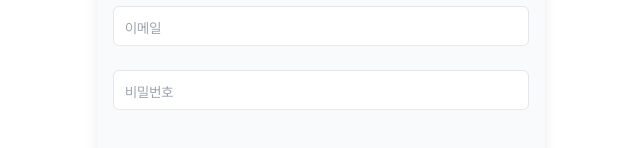
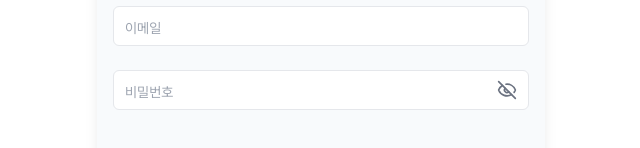
Before and after one commit to sunfivemin/DOT-DAILY, a Next.js app in the folder frontend/: page /login in a window 1280 px wide. Shown: the part 338-486 px from the top of the page, without its empty margins (319-959 px from the left). Built offline with nearby package versions, Linux system fonts and the light colour scheme; a web font is replaced by a local one.

Commit message:
feat: 로그인 페이지에 비밀번호 표시/숨김 토글 기능 추가

```diff
--- a/frontend/src/app/login/page.tsx
+++ b/frontend/src/app/login/page.tsx
@@ -4,6 +4,7 @@
 import { Input } from "@/components/ui/Input/Input";
 import { httpClient } from "@/lib/api/http";
 import { validateEmail, validatePassword } from "@/utils/vaildation";
+import { Eye, EyeOff } from "lucide-react";
 import Image from "next/image";
 import Link from "next/link";
 import { useRouter } from "next/navigation";
@@ -18,7 +19,12 @@
   const [email, setEmail] = useState("");
   const [password, setPassword] = useState("");
   const [errors, setErrors] = useState<FormErrors>({});
+  const [showPassword, setShowPassword] = useState(false);
   const router = useRouter();
+
+  const toggleShowPassword = () => {
+    setShowPassword(prev => !prev);
+  };
 
   const validateForm = (): boolean => {
     const newErrors: FormErrors = {};
@@ -93,8 +99,9 @@
             state={errors.email ? "error" : "default"}
             required
           />
+          <div className="relative">
             <Input
-            type="password"
+              type={showPassword ? "text" : "password"}
               label="비밀번호"
               placeholder="영문, 숫자, 특수문자 포함 8자 이상"
               value={password}
@@ -103,6 +110,19 @@
               state={errors.password ? "error" : "default"}
               required
             />
+            <button
+              type="button"
+              onClick={toggleShowPassword}
+              className="absolute right-3 top-1/2 -translate-y-1/2 text-gray-500 hover:text-gray-700"
+              aria-label={showPassword ? "비밀번호 숨기기" : "비밀번호 보기"}
+            >
+              {showPassword ? (
+                <Eye className="w-5 h-5" />
+              ) : (
+                <EyeOff className="w-5 h-5" />
+              )}
+            </button>
+          </div>
           <Button label="로그인" className="mt-4" />
         </form>
       </section>
--- a/frontend/src/components/ui/Input/Input.tsx
+++ b/frontend/src/components/ui/Input/Input.tsx
@@ -22,6 +22,7 @@
   readOnly?: boolean;
   loading?: boolean;
   placeholder?: string;
+  type: string;
 }
 
 // 👇 HTML 기본 size 속성과 충돌 방지용 Omit
@@ -60,6 +61,7 @@
     readOnly = false,
     loading = false,
     placeholder = ' ',
+    type = 'text'
   } = props;
 
   const isTextarea = variant === 'textarea';
@@ -142,6 +144,7 @@
         <>
           <input
             id={id}
+            type={type}
             ref={ref as React.Ref<HTMLInputElement>}
             placeholder={placeholder}
             className={baseClass}
```
Lines whose indentation alone changed are shown as unchanged.
